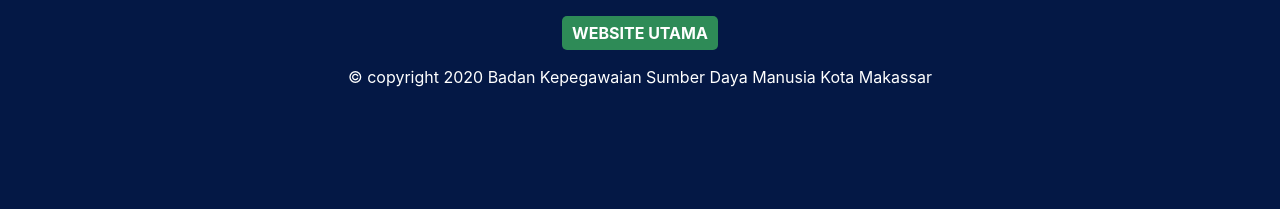
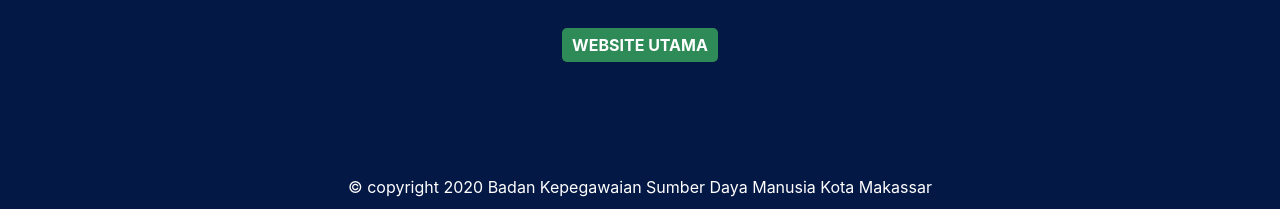
Before and after one commit to Fajrin-Mahyuddin/landing-page, a plain HTML site: page index.html in a window 1280 px wide. Shown: the part 591-800 px from the top of the page. Drawn offline with nearby package versions, Linux system fonts and the light colour scheme.

Commit message:
make footer stick in bottom

```diff
--- a/style.css
+++ b/style.css
@@ -252,6 +252,9 @@ body {
   }
 
   .footer {
+    position: absolute;
+    bottom: 10px;
+    z-index: 2;
     color: white;
   }
 }
```
Also changed, not shown: 1 other file.
